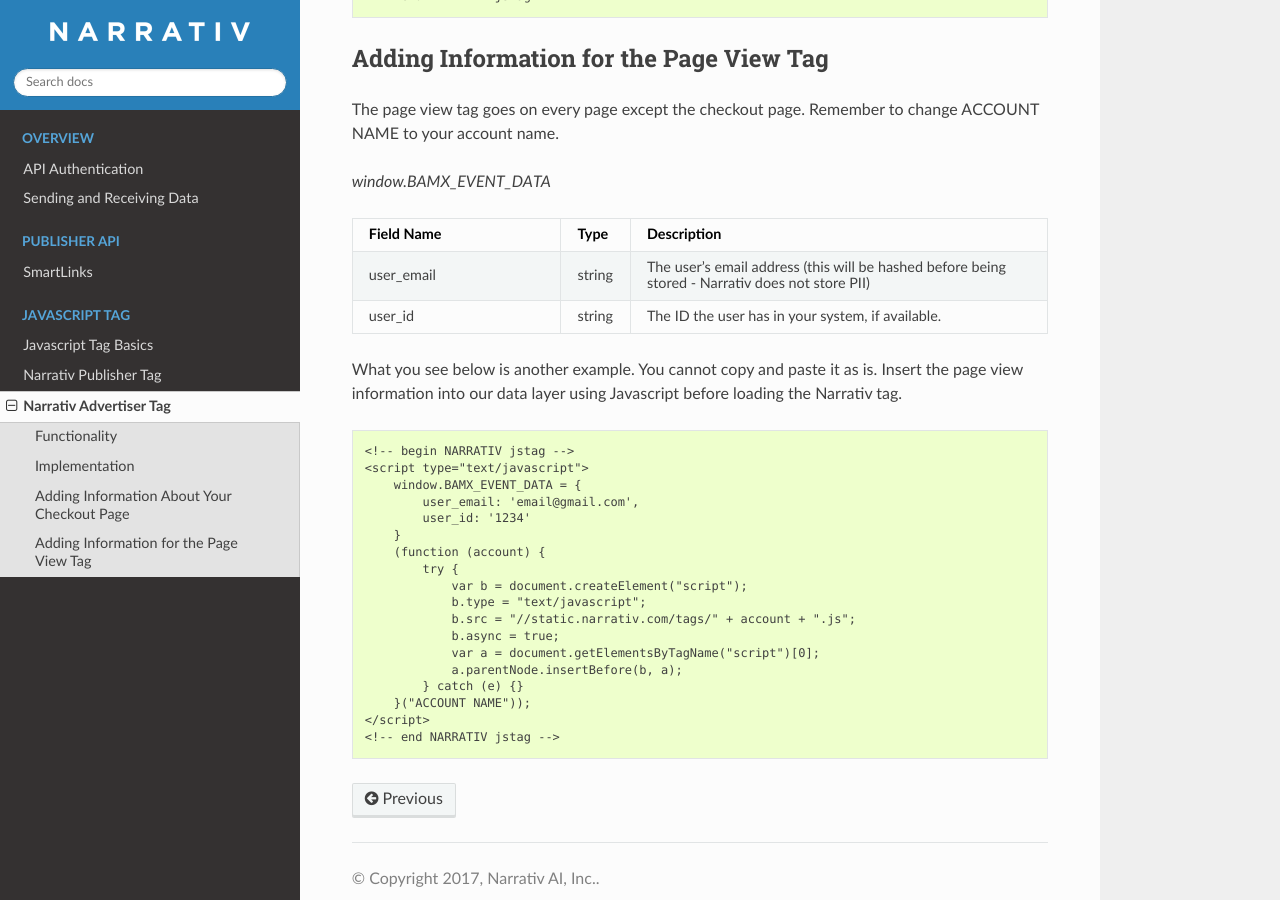
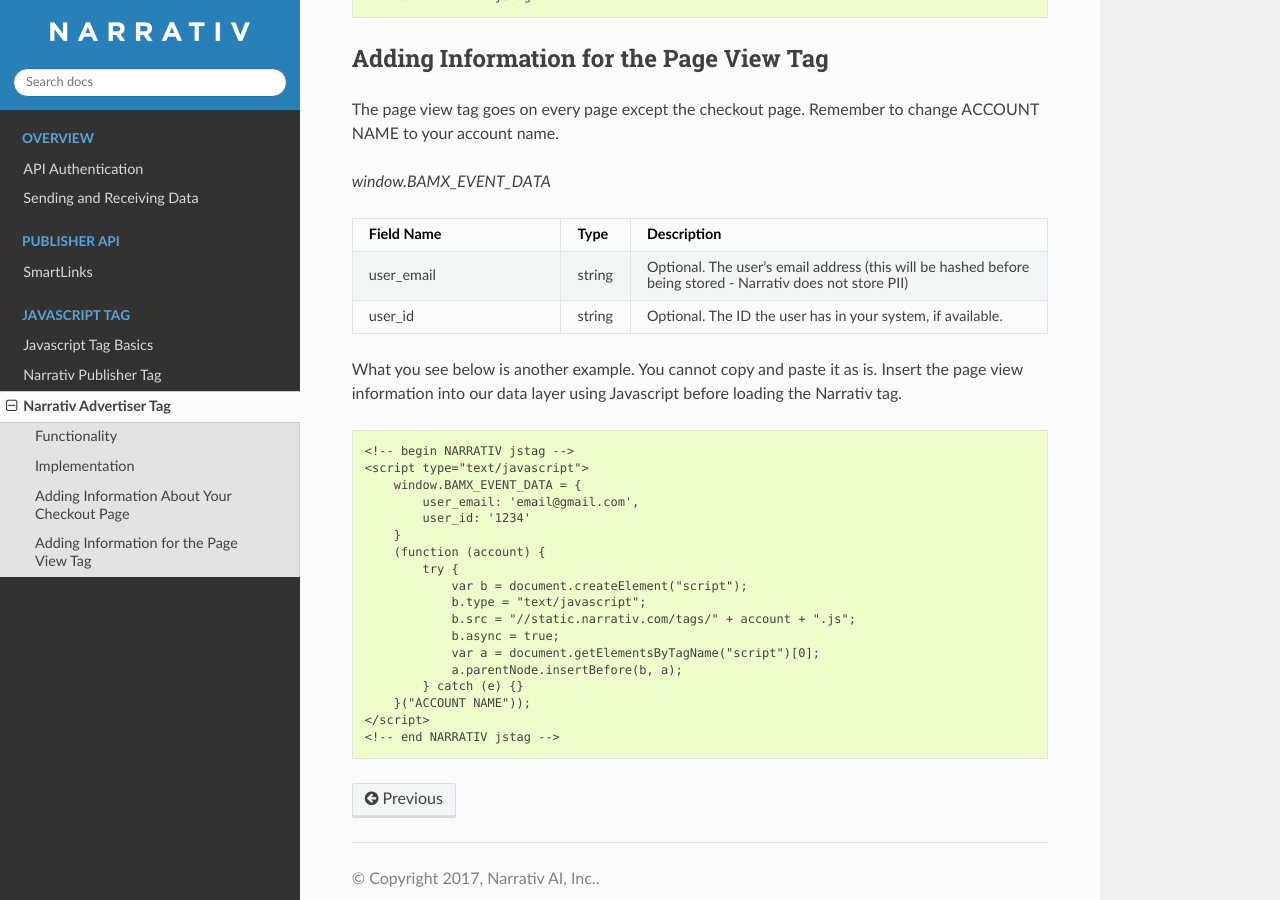
Before and after one commit to robinssq/api-docs, a Sphinx documentation site: the page built from docs/tagmerchant.rst, in a window 1280 px wide and 900 px high, scrolled down 2254 px. Built offline with Sphinx 7.4.7 and the Read the Docs theme 2.0.0, drawn with Linux system fonts in a browser that asks for light colours.

Commit message:
add optional to page view table

```diff
--- a/docs/tagmerchant.rst
+++ b/docs/tagmerchant.rst
@@ -162,11 +162,11 @@
 
    * - user_email
      - string
-     - The user's email address (this will be hashed before being stored - Narrativ does not store PII)
+     - Optional. The user's email address (this will be hashed before being stored - Narrativ does not store PII)
 
    * - user_id
      - string
-     - The ID the user has in your system, if available.
+     - Optional. The ID the user has in your system, if available.
 
 What you see below is another example. You cannot copy and paste it as is. Insert the page view
 information into our data layer using Javascript before loading the Narrativ tag.
```
